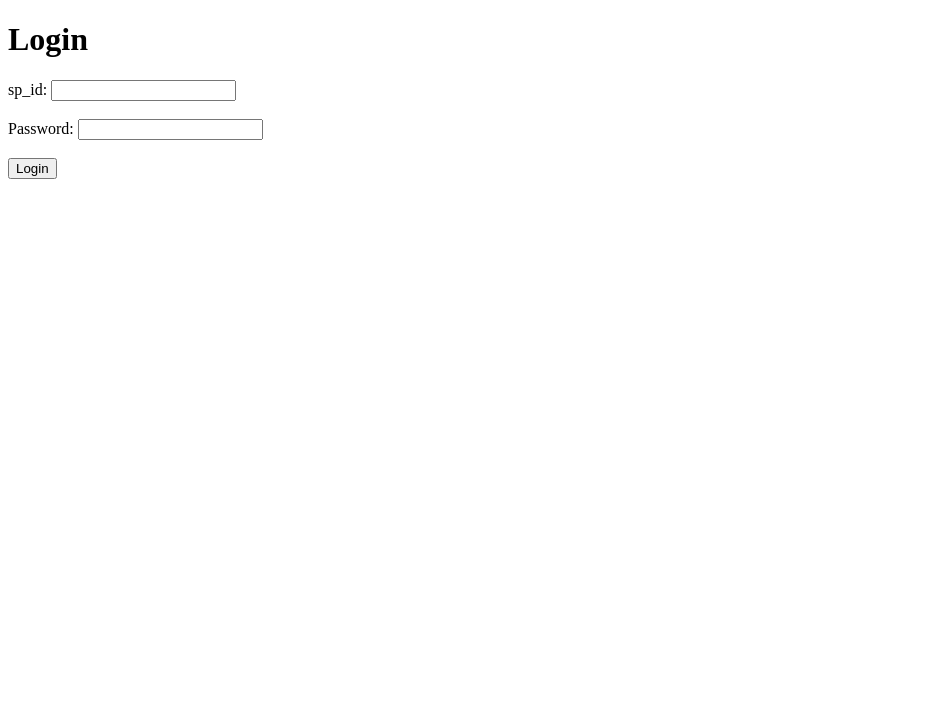
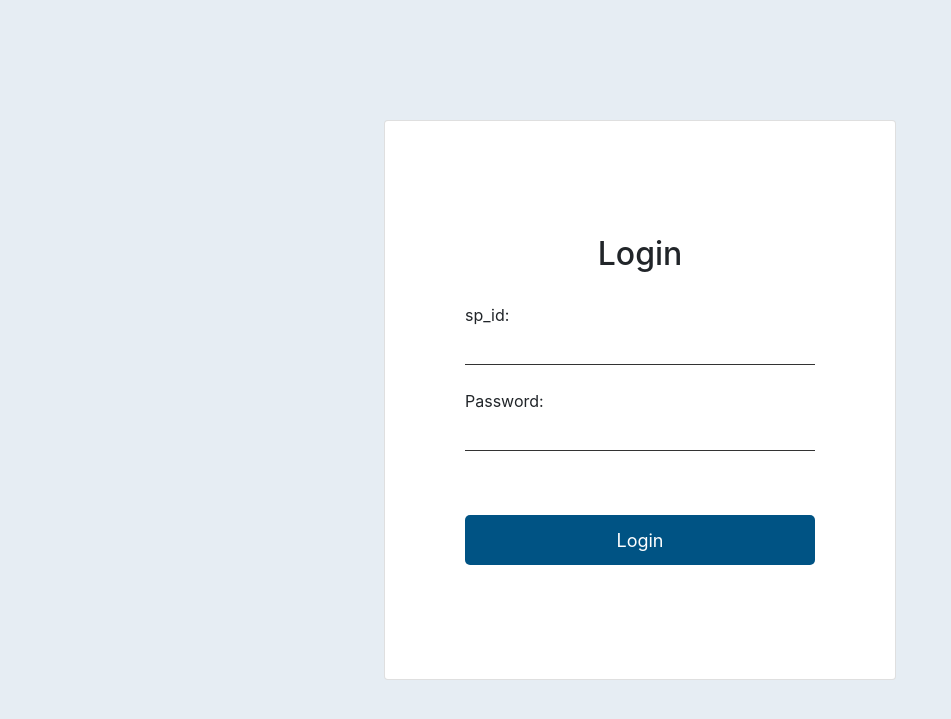
Before and after one commit to sankett13/Advance-Leave-Management-System, a Django app: page / in a window 1280 px wide. Shown: the top 719 px of the page, without its empty margins (0-951 px from the left). Run offline with Django 5.2, Linux system fonts and the light colour scheme; some libraries are stand-ins or nearby versions.

Commit message:
login style done

```diff
--- /dev/null
+++ b/main/static/css/login.css
@@ -0,0 +1,43 @@
+body{
+ background-color: #e6edf3;
+}
+.login{
+    background-color: white;
+    position: absolute;
+    top: 50%;
+    left: 50%;
+    transform: translate(-50%, -50%);
+    height: 70%;
+    width: 40%;
+    display: flex;
+    flex-direction: column;
+    justify-content: center;
+    align-items: center;
+}
+.login-text{
+    margin-bottom: 30px;
+}
+
+.btn-login{
+    width: 350px;
+    height: 50px;
+    background-color: #005384;
+    color: white;
+    border-radius: 5px;
+    font-size: 18px;
+    display: flex;
+    justify-content: center;
+    align-items: center;
+    margin-top: 40px;
+}
+
+.id, .pass {
+    width: 350px;
+    height: 30px;
+    border: none;
+    border-bottom: 1px solid #333333;
+    outline: none; /* Removes the default focus outline */
+    background: transparent; /* Ensures no background */
+    font-size: 16px;
+    padding: 5px;
+}
--- a/main/templates/login.html
+++ b/main/templates/login.html
@@ -1,19 +1,26 @@
+{% load static %}
 <!DOCTYPE html>
 <html lang="en">
 <head>
     <meta charset="UTF-8">
     <meta name="viewport" content="width=device-width, initial-scale=1.0">
+    <link href="https://stackpath.bootstrapcdn.com/bootstrap/4.5.2/css/bootstrap.min.css" rel="stylesheet" />
+    <link rel="stylesheet" href="https://cdnjs.cloudflare.com/ajax/libs/font-awesome/6.7.2/css/all.min.css"
+    integrity="sha512-Evv84Mr4kqVGRNSgIGL/F/aIDqQb7xQ2vcrdIwxfjThSH8CSR7PBEakCr51Ck+w+/U6swU2Im1vVX0SVk9ABhg=="
+    crossorigin="anonymous" referrerpolicy="no-referrer" />
+    <link rel="stylesheet" href="{% static 'css/login.css' %}">
     <title>Login</title>
 </head>
 <body>
-    <h1>Login</h1>
+    <div class="container card  login">
+    <h2 class="login-text">Login</h2>
     <form action="{% url 'login' %}" method="post">
         {% csrf_token %}
-        <label for="sp_id">sp_id:</label>
-        <input type="text" id="sp_id" name="sp_id" required><br><br>
-        <label for="password">Password:</label>
-        <input type="password" id="password" name="password" required><br><br>
-        <input type="submit" value="Login">
-
+        <label for="sp_id">sp_id:</label><br>
+        <input type="text" id="sp_id" name="sp_id" required class="id"><br><br>
+        <label for="password">Password:</label><br>
+        <input type="password" id="password" name="password" required class="pass"><br><br>
+        <button type="submit" value="Login" class="btn btn-login">Login</button>
+    </div>
 </body>
 </html>
```
Also changed, not shown: db.sqlite3.
